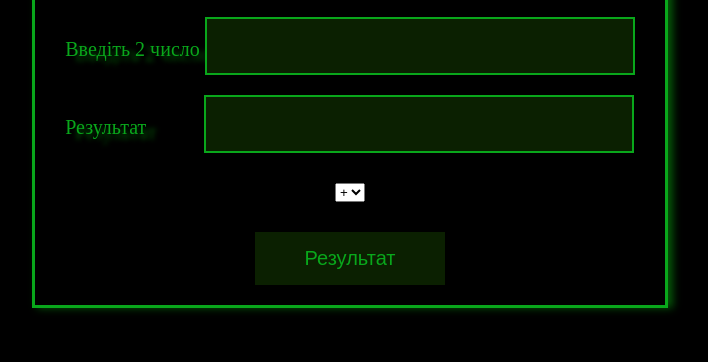
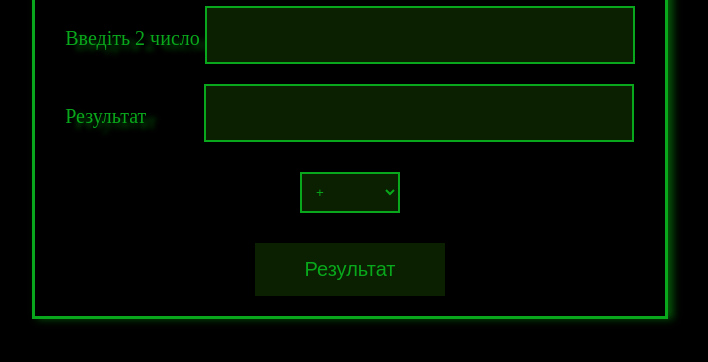
Before and after one commit to Sen1ch66/kalkulator-ne-tane, a plain HTML site: page index.html in a window 1280 px wide. Shown: the part 332-694 px from the top of the page, without its empty margins (290-998 px from the left). Drawn offline with Linux system fonts and the light colour scheme.

Commit message:
Калькулятор 2.0

```diff
--- a/index.html
+++ b/index.html
@@ -12,19 +12,19 @@
     <div class="kalkulator">
         <h1>топ Калькулятор</h1>
         <div class="vvid">
-            <label for="1num">Введіть 1 число<input type="text"></label>
-            <label for="2num">Введіть 2 число<input type="text"></label>
-            <label for="result">Результат<input type="text" readonly class="last-input"></label>
+            <label for="1num">Введіть 1 число<input type="text" name="1num"></label>
+            <label for="2num">Введіть 2 число<input type="text" name="2num"></label>
+            <label for="result">Результат<input type="text" readonly class="last-input" name="result"></label>
         </div>
-        <select id="">
-            <option value="">+</option>
-            <option value="">-</option>
-            <option value="">*</option>
-            <option value="">/</option>
+        <select id="dija">
+            <option value="plus">+</option>
+            <option value="minus">-</option>
+            <option value="pomnozyty">*</option>
+            <option value="podilyty">/</option>
         </select>
         <button class="kalkulator-btn">Результат</button>
-        <script src="./script.js"></script>
     </div>
+    <script src="./script.js"></script>
 </body>
 
 </html>
--- a/styles.scss
+++ b/styles.scss
@@ -50,6 +50,13 @@ body{
             }
         }
     }
+    #dija{
+        padding: 10px;
+        background-color: $forbackground;
+        color: $fortext;
+        border: 2px solid $fortext;
+        width: 100px;
+    }
     &-btn{
         overflow: hidden;
         padding: 15px 50px;
```
Also changed, not shown: style.css, 1 other file.
